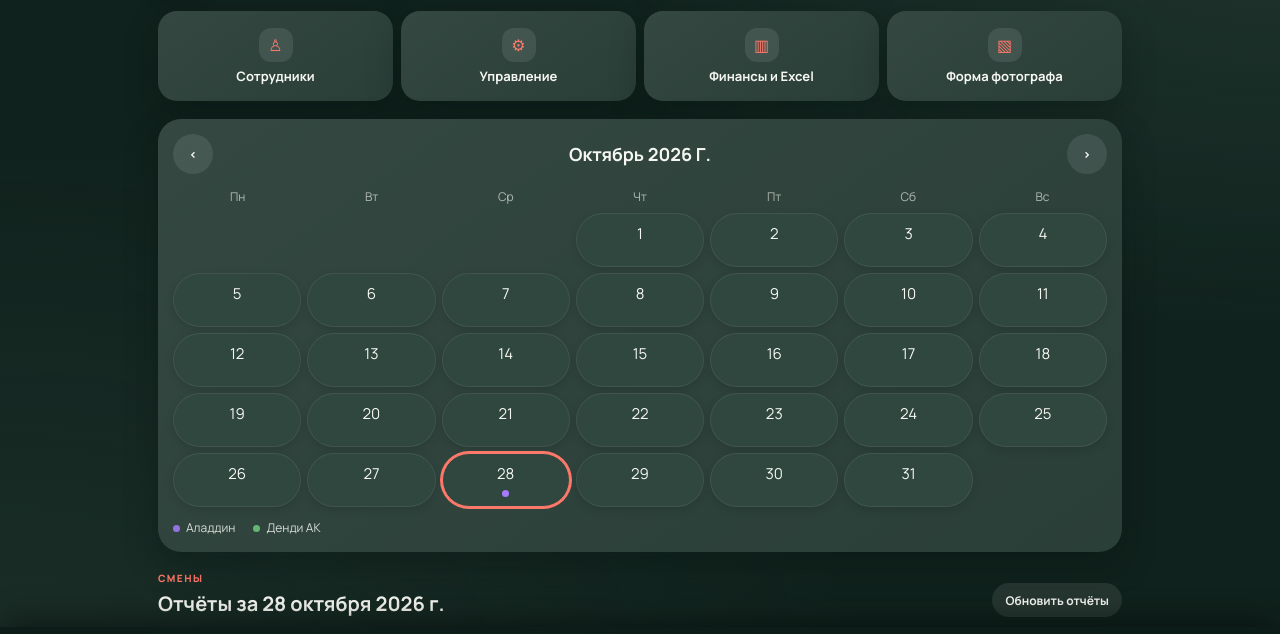
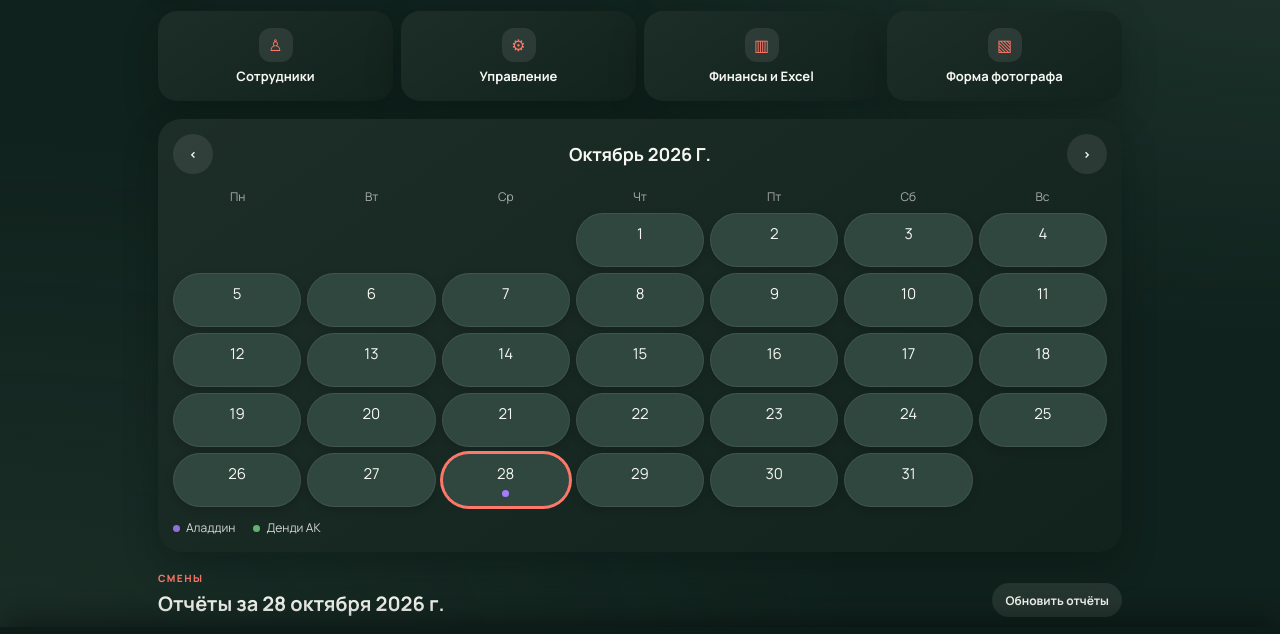
Before and after one commit to Giorrdani/photoreport-preview, a plain HTML site: page admin.html in a window 1280 px wide. Shown: the part 120-754 px from the top of the page. Drawn offline with Linux system fonts and the light colour scheme.

Commit message:
Add files via upload

```diff
--- a/theme.css
+++ b/theme.css
@@ -12,12 +12,12 @@
    на <html> (форма фотографа) или на <body> (кабинет). */
 :root,html[data-theme=dark],body,body[data-theme=dark]{
   color-scheme:dark;
-  --bg:#10221d;--surface:#263b34;--surface2:#30473f;--surface-alt:#2b413a;--surface-pop:#213a30;--panel:#263b34;
+  --bg:#10221d;--surface:#0d1e18;--surface2:#30473f;--surface-alt:#2b413a;--surface-pop:#213a30;--panel:#0d1e18;
   --field:#2b413a;--input-bg:rgba(255,255,255,.085);
   --text:#f6f7f2;--muted:#b3c2b9;--soft-text:#cbd7cf;
   --line:rgba(255,255,255,.08);--border:rgba(255,255,255,.1);
   --accent:#ff796b;--accent-2:#ff7164;--accent-text:#16251e;--accent-grad:linear-gradient(135deg,#ff9c87,#ff7164);
-  --blue:#ff796b;--blue-2:#ff7164;--soft-blue:rgba(255,121,107,.16);--card:#263b34;
+  --blue:#ff796b;--blue-2:#ff7164;--soft-blue:rgba(255,121,107,.16);--card:#0d1e18;
   --green:#90d9ad;--green-bg:rgba(54,182,120,.16);--red:#ffb1a7;--red-bg:rgba(255,121,107,.15);--orange:#ffc27a;
   --btn-soft:rgba(255,255,255,.09);--btn-soft-hover:rgba(255,255,255,.15);
   --danger-bg:rgba(255,121,107,.2);--danger-fg:#ffb1a7;
```
